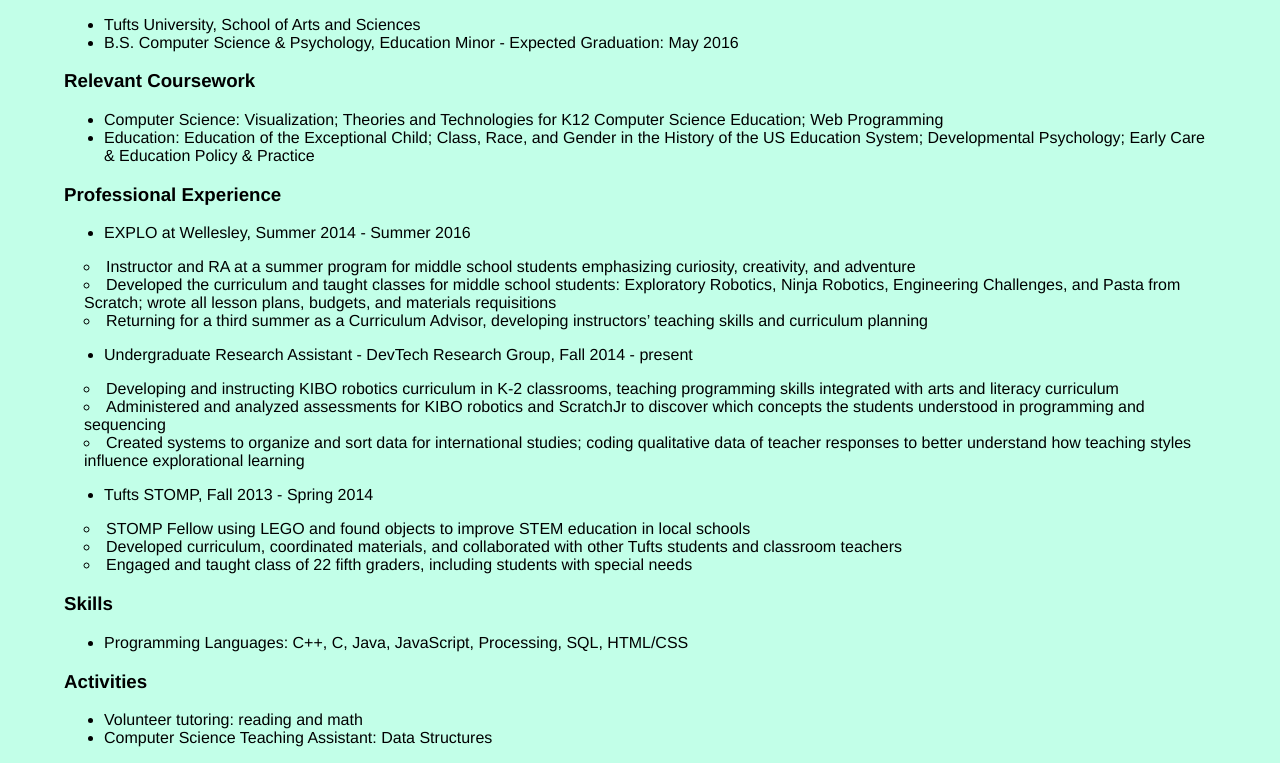
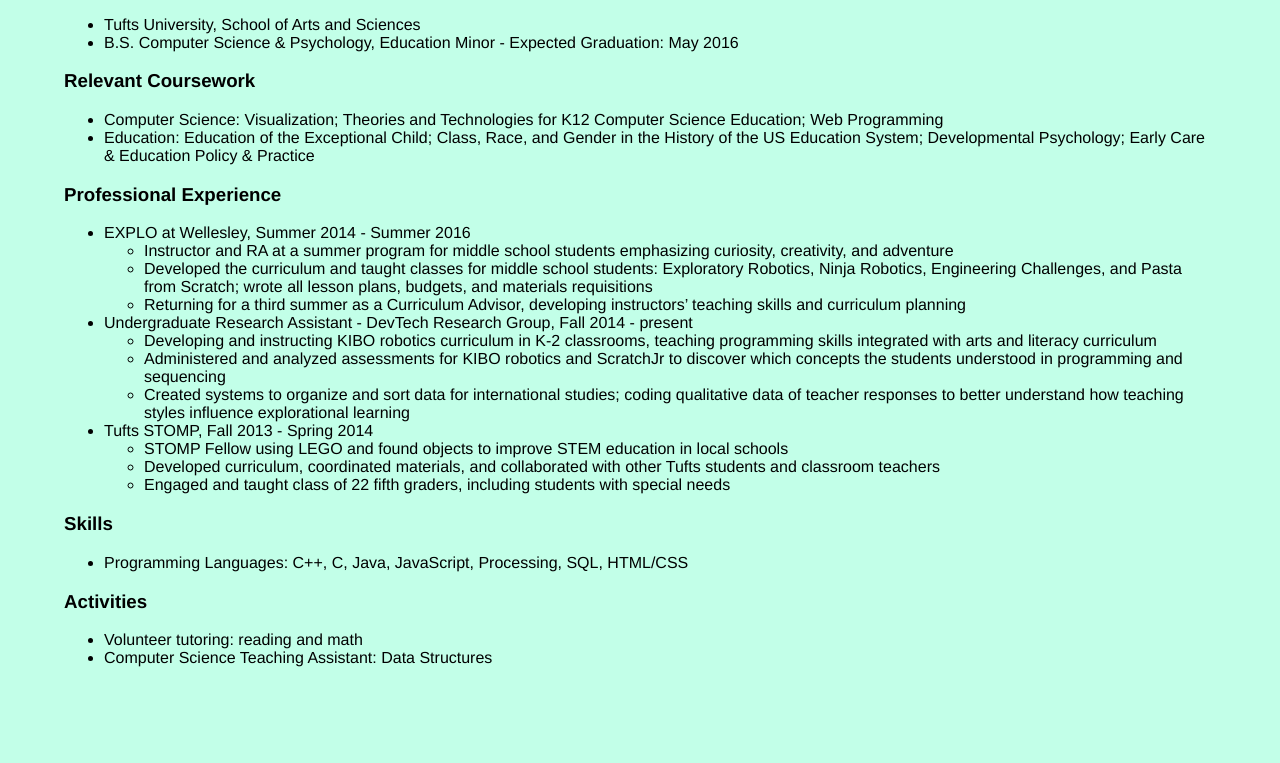
Before and after one commit to enaito/enaito.github.io, a plain HTML site: page resume.html in a window 1280 px wide. Shown: the part 105-868 px from the top of the page. After the commit the page ends 800 px from the top, so only its background shows below. Drawn offline with Linux system fonts and the light colour scheme.

Commit message:
new methodology for sub bullets in resume

```diff
--- a/resume.html
+++ b/resume.html
@@ -24,29 +24,28 @@
 
 	<h3>Professional Experience</h3>
 	<ul>
-		<li>EXPLO at Wellesley, Summer 2014 - Summer 2016</li>
-	</ul>
-			<div class="sublist">
+		<li>EXPLO at Wellesley, Summer 2014 - Summer 2016
+			<ul>
 				<li>Instructor and RA at a summer program for middle school students emphasizing curiosity, creativity, and adventure</li>
 				<li>Developed the curriculum and taught classes for middle school students: Exploratory Robotics, Ninja Robotics, Engineering Challenges, and Pasta from Scratch; wrote all lesson plans, budgets, and materials requisitions</li>
 				<li>Returning for a third summer as a Curriculum Advisor, developing instructors’ teaching skills and curriculum planning</li>
-			</div>
-	<ul>
-		<li>Undergraduate Research Assistant - DevTech Research Group, Fall 2014 - present</li>
-	</ul>
-			<div class="sublist">
+			</ul>
+		</li>
+		<li>Undergraduate Research Assistant - DevTech Research Group, Fall 2014 - present
+			<ul>
 				<li>Developing and instructing KIBO robotics curriculum in K-2 classrooms, teaching programming skills integrated with arts and literacy curriculum</li>
 				<li>Administered and analyzed assessments for KIBO robotics and ScratchJr to discover which concepts the students understood in programming and sequencing</li>
 				<li>Created systems to organize and sort data for international studies; coding qualitative data of teacher responses to better understand how teaching styles influence explorational learning</li>
-			</div>
-	<ul>
-		<li>Tufts STOMP, Fall 2013 - Spring 2014</li>
-	</ul>
-			<div class="sublist">
+			</ul>
+		</li>
+		<li>Tufts STOMP, Fall 2013 - Spring 2014
+			<ul>
 				<li>STOMP Fellow using LEGO and found objects to improve STEM education in local schools</li>
 				<li>Developed curriculum, coordinated materials, and collaborated with other Tufts students and classroom teachers</li>
 				<li>Engaged and taught class of 22 fifth graders, including students with special needs</li>
-			</div>
+			</ul>
+		</li>
+	</ul>
 
 	<h3>Skills</h3>
 	<ul>
```
